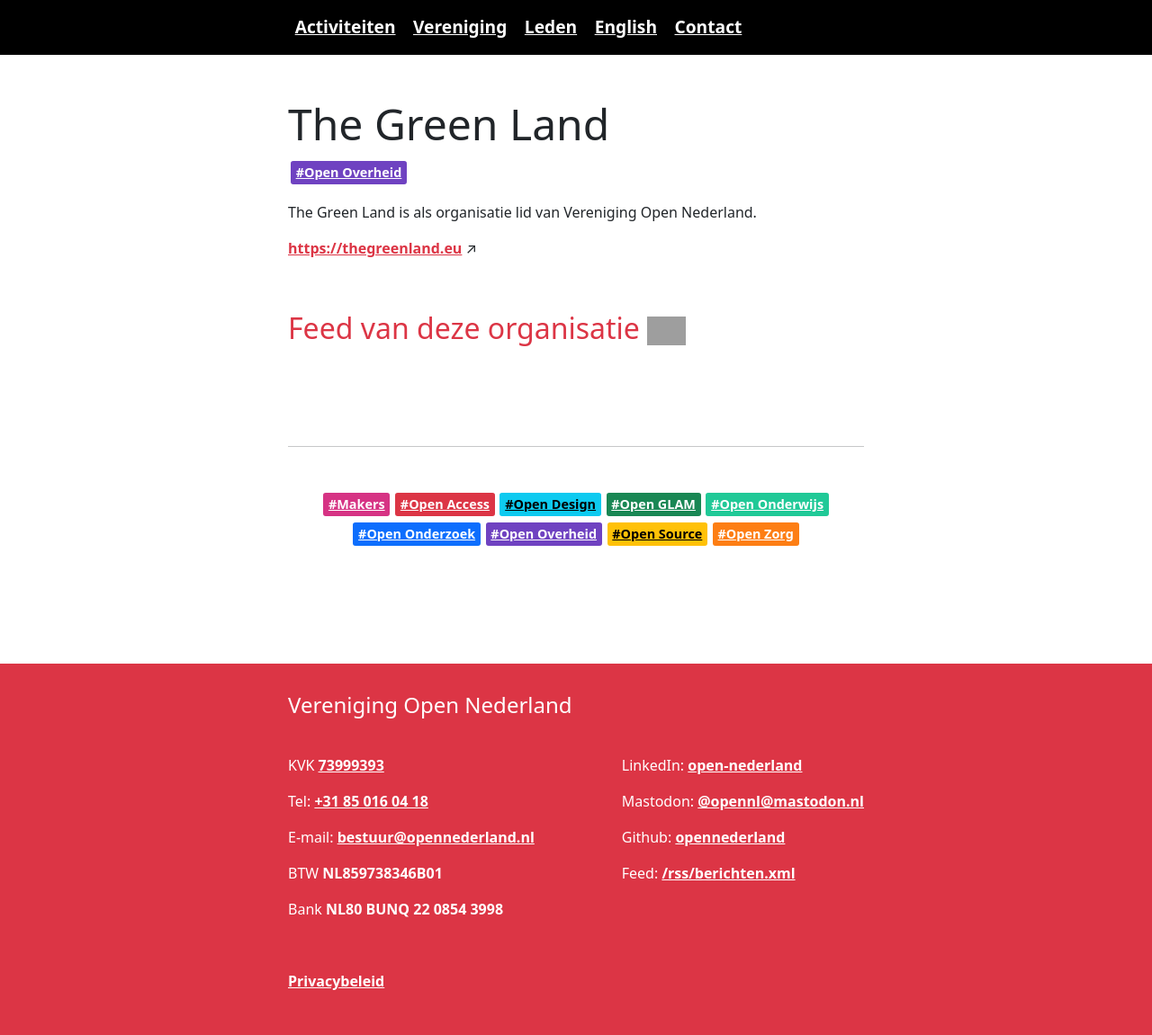
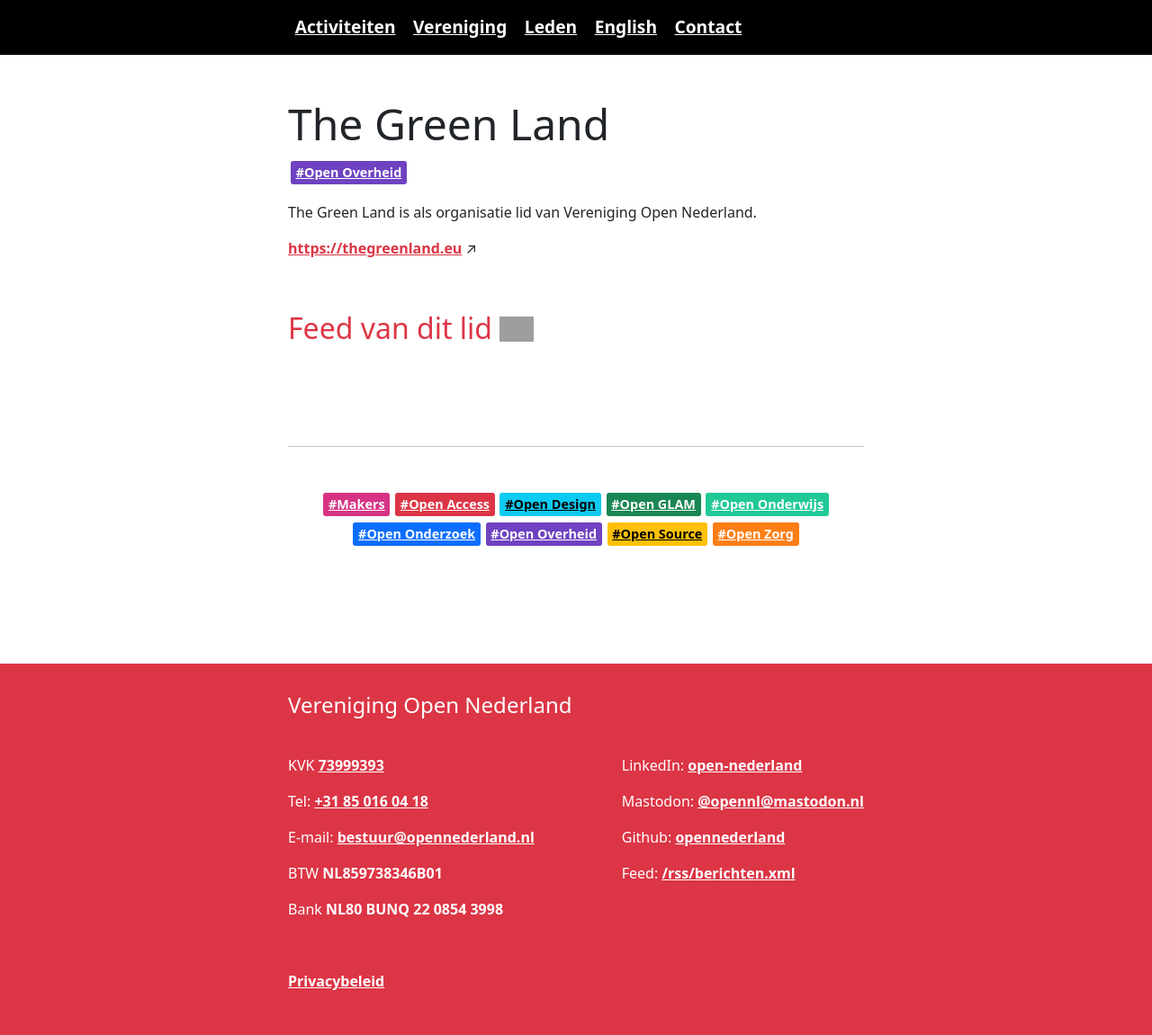
Before and after one commit to opennederland/www.opennederland.nl, a Jekyll site: the page built from _members/organisaties/the-green-land.md, in a window 1280 px wide. Shown: the whole page at 90% size. Built offline with Jekyll 4.4.1, drawn with Linux system fonts in a browser that asks for light colours; grey boxes are pictures that could not be loaded.

Commit message:
accidental style inline

```diff
--- a/_layouts/members.html
+++ b/_layouts/members.html
@@ -23,7 +23,7 @@
 
 {% if page.rss %}
     <div id="rss-feed">
-        <h3>Feed van deze organisatie <a href="{{ page.rss }}"><img src="/assets/img/RSS-feed.png" alt="RSS Feed"/></a></h3>
+        <h3>Feed van dit lid <a href="{{ page.rss }}"><img src="/assets/img/RSS-feed.png" alt="RSS Feed" style="height: 1em; padding-bottom: 4px" /></a></h3>
         <ul id="rss-feed-items"></ul>
         <template id="template-rss-feed-item">
             <li>
--- a/assets/css/style.css
+++ b/assets/css/style.css
@@ -77,9 +77,6 @@
     line-height: 1.4em;
     margin: 1em 0 0.2em;
 }
-h3 img {
-    height: 1em;
-}
 a {
     color: var(--main-color);
     font-weight: 900;
```
